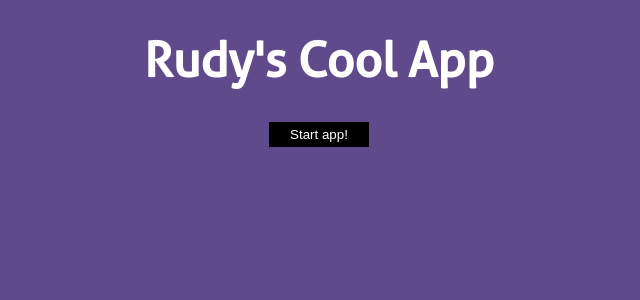
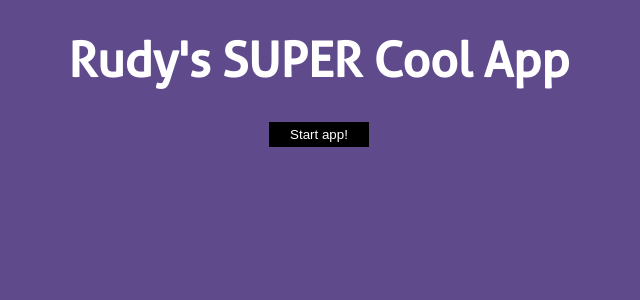
Before and after one commit to rwschmitz/nikkis-nails, a React (Create React App) app in the folder first-app/: page / in a window 1280 px wide. Shown: the top 300 px of the page, without its empty margins (321-961 px from the left). Built offline with nearby package versions, Linux system fonts and the light colour scheme.

Commit message:
Test auto deploy

```diff
--- a/first-app/src/components/Landing.js
+++ b/first-app/src/components/Landing.js
@@ -10,7 +10,7 @@ class Landing extends React.Component {
   render() {
     return (
       <div className="landing__wrapper">
-        <h1 className="landing__statement">Rudy's Cool App</h1>
+        <h1 className="landing__statement">Rudy's SUPER Cool App</h1>
         <Button btnContent="Start app!" navigateApp={this.startApp} />
       </div>
     );
```
